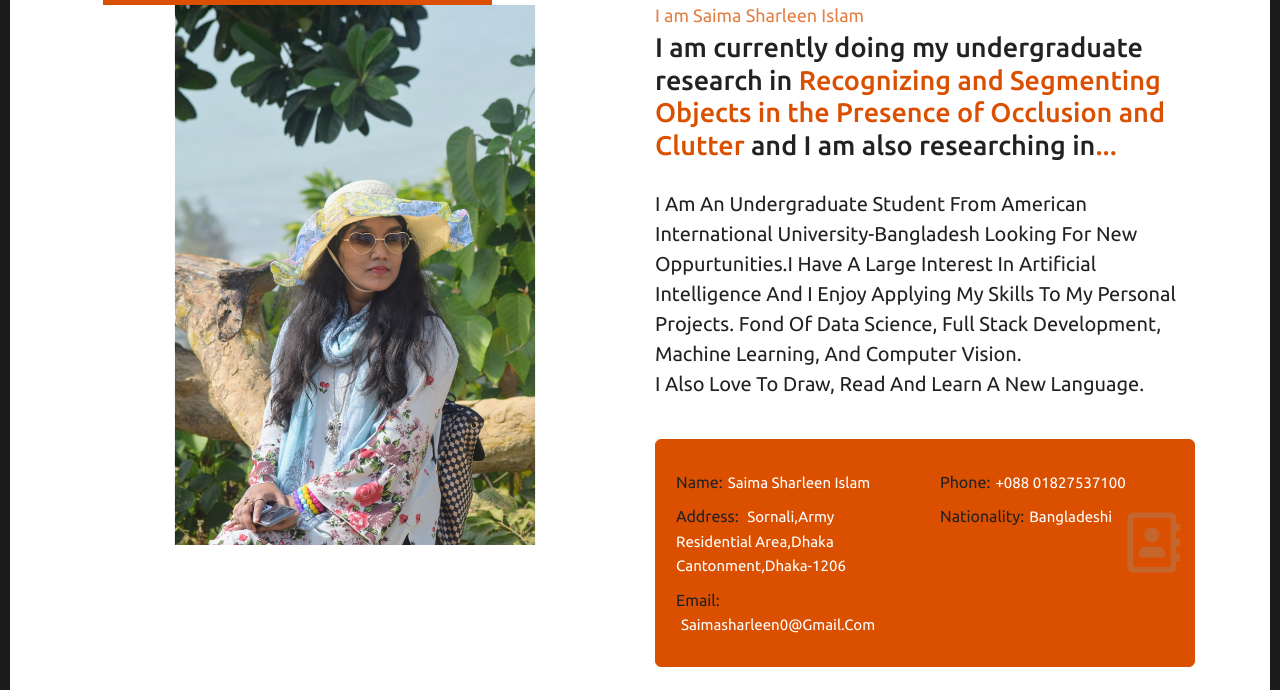
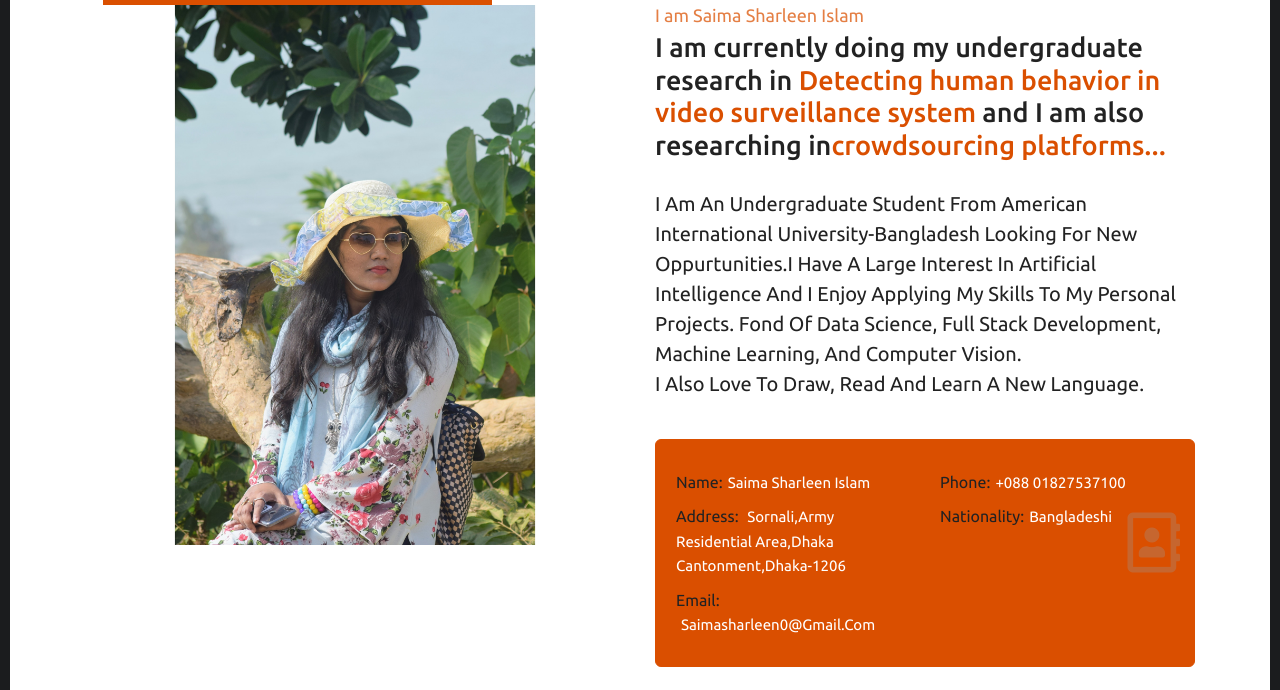
Before and after one commit to saimasharleen/saimasharleen-personal-profile, a plain HTML site: page index.html in a window 1280 px wide. Shown: the part 1238-1928 px from the top of the page. Drawn offline with Linux system fonts and the light colour scheme.

Commit message:
Update index.html

```diff
--- a/index.html
+++ b/index.html
@@ -128,7 +128,7 @@
             <div class="col-lg-6 col-md-6">
                 <div class="about-me">
                    <h4>I am Saima Sharleen Islam</h4>
-                    <h3>I am currently doing my undergraduate research in <span>Recognizing and Segmenting Objects in the Presence of Occlusion and Clutter</span> and I am also researching in<span>...</span></h3>
+                    <h3>I am currently doing my undergraduate research in <span>Detecting human behavior in video surveillance system</span> and I am also researching in<span>crowdsourcing platforms...</span></h3>
                     <h5>  I am an undergraduate student from American International University-Bangladesh looking for new oppurtunities.I have a large interest in Artificial Intelligence and I enjoy applying my skills to my personal projects. Fond of data science, full stack development, machine learning, and computer vision.
                     <br>
                     I also love to draw, read and learn a new language.
```
